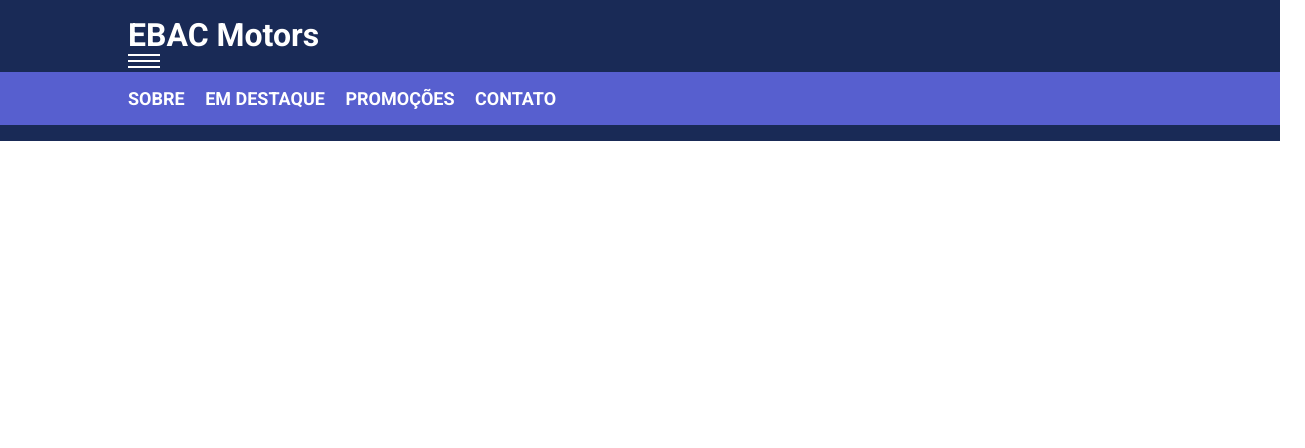
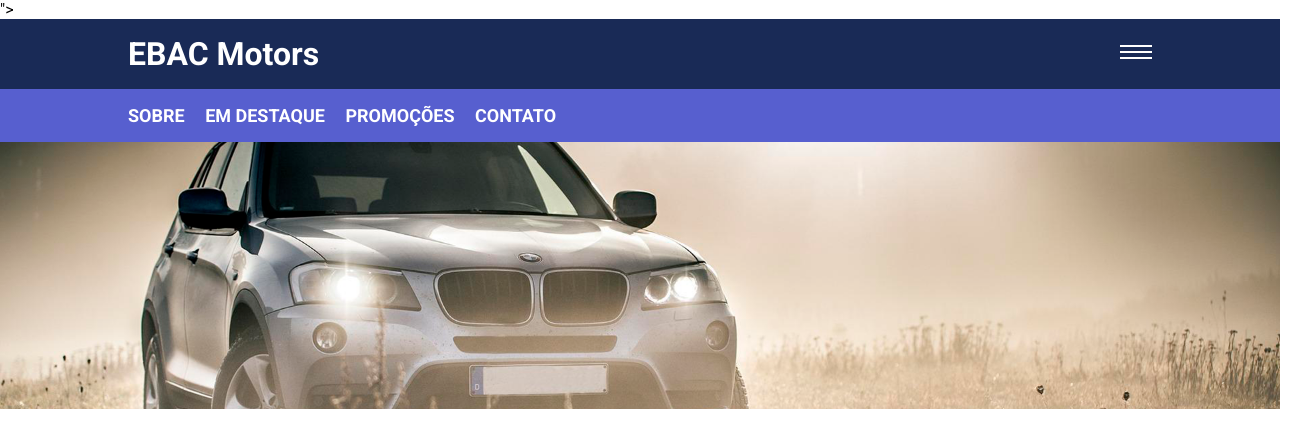
Before and after one commit to o-matheus/plugins_jQuery_EBAC, a plain HTML site: page index.html in a window 1280 px wide. Shown: the whole page, 1305 px wide, since content can reach past the window. Drawn offline with nearby package versions, Linux system fonts and the light colour scheme.

Commit message:
Adiciona carrossel de imagens e menu hambúrguer ao README, HTML, CSS e JS

```diff
--- a/index.html
+++ b/index.html
@@ -9,6 +9,9 @@
     <link rel="preconnect" href="https://fonts.gstatic.com" crossorigin>
     <link href="https://fonts.googleapis.com/css2?family=Roboto:wght@400;700&display=swap" rel="stylesheet">
     <link rel="stylesheet" href="./main.css">
+    <link rel="stylesheet" href="https://cdn.jsdelivr.net/npm/slick-carousel/slick/slick.css"/>
+    <link rel="stylesheet" href="https://cdn.jsdelivr.net/npm/slick-carousel/slick/slick-theme.css"/>
+">
 </head>
 
 <body>
@@ -40,6 +43,17 @@
             </div>
         </nav>
     </header>
+
+    <div id="carrossel-imagens">
+        <img src="images/slide1.png" alt="Carro da Porsche">
+        <img src="images/slide2.png" alt="SUV BMW">
+        <img src="images/slide3.png" alt="Ford GT">
+    </div>
+
+    <script src="https://code.jquery.com/jquery-3.7.1.min.js"></script>
+    <script src="https://cdn.jsdelivr.net/npm/slick-carousel/slick/slick.min.js"></script>
+    <script src="main.js"></script>
+
 </body>
 
 </html>
--- a/main.css
+++ b/main.css
@@ -13,12 +13,15 @@
 
 header {
     background-color: #192a56;
-    padding: 16px 0;
+    padding-top: 16px;
     color: #fff;
 }
 
 header > .container {
-
+    display: flex;
+    justify-content: space-between;
+    align-items: center;
+    padding-bottom: 16px;
 }
 
 nav {
--- /dev/null
+++ b/main.js
@@ -0,0 +1,5 @@
+$(document).ready(function(){
+    $('#carrossel-imagens').slick({
+        autoplay: true
+    });
+});
```
Also changed, not shown: 1 other file.
